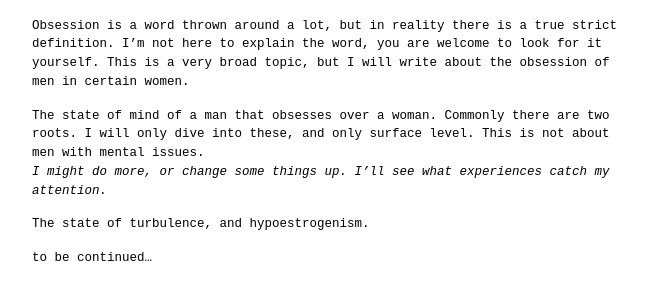
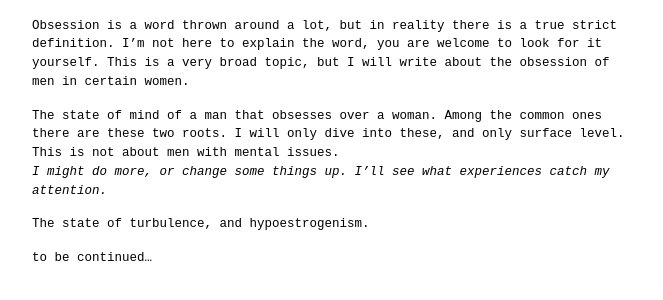
Before and after one commit to ronim-efrin/kitab, a Jekyll site: the page built from books.md, in a window 1280 px wide. Shown: the part 1964-2264 px from the top of the page, without its empty margins (308-971 px from the left). Built offline with Jekyll 4.4.1, drawn with Linux system fonts in a browser that asks for light colours.

Commit message:
Update books.md

```diff
--- a/books.md
+++ b/books.md
@@ -38,7 +38,7 @@ Dishonesty, like any sin, has consequences, and the lost generation fails to con
 **Obsession** <br>
 Obsession is a word thrown around a lot, but in reality there is a true strict definition. I’m not here to explain the word, you are welcome to look for it yourself. This is a very broad topic, but I will write about the obsession of men in certain women.
 
-The state of mind of a man that obsesses over a woman. Commonly there are two roots. I will only dive into these, and only surface level. This is not about men with mental issues.
+The state of mind of a man that obsesses over a woman. Among the common ones there are these two roots. I will only dive into these, and only surface level. This is not about men with mental issues.
 *I might do more, or change some things up. I'll see what experiences catch my attention.*
 
 The state of turbulence, and hypoestrogenism.
```
